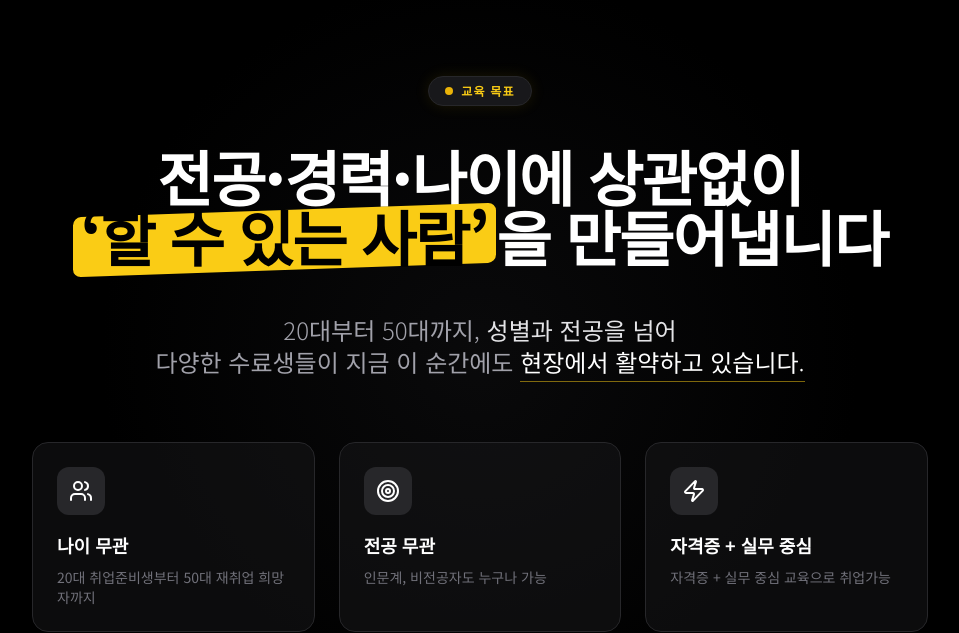
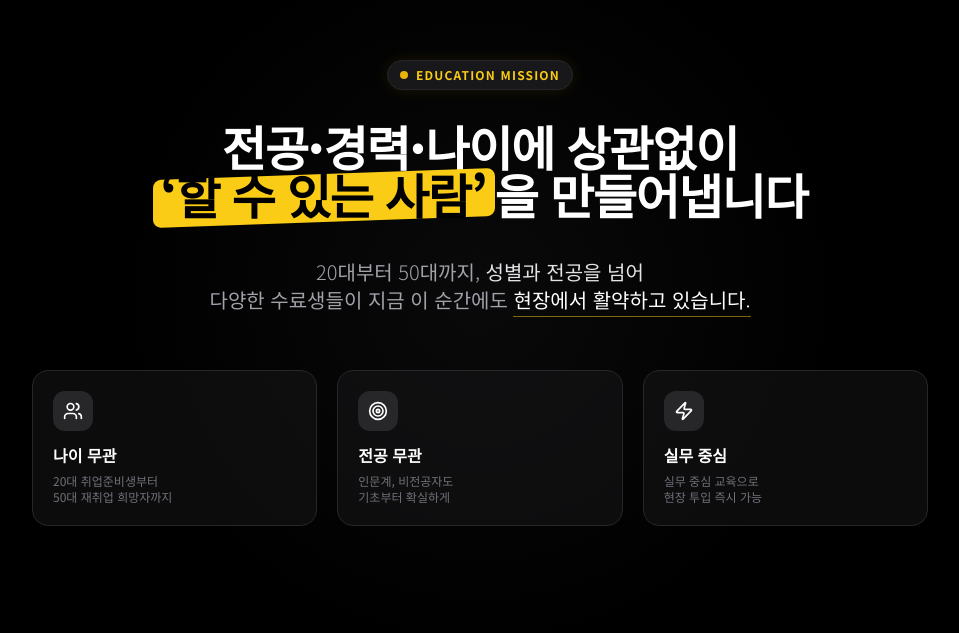
Before and after one commit to dvdkkk/electricity_eduwill, a React (Vite) app: page / in a window 1280 px wide. Shown: the part 852-1485 px from the top of the page, without its empty margins (160-1119 px from the left). Built offline with nearby package versions, Linux system fonts and the light colour scheme.

Commit message:
feat: Adjust padding and text size in IntroSection
Reduced top and bottom padding of the intro section to improve layout flow. Also, decreased the font size of the "Education Mission" badge and its label for better visual balance.

```diff
--- a/components/IntroSection.tsx
+++ b/components/IntroSection.tsx
@@ -3,7 +3,7 @@ import { Users, Zap, Target } from 'lucide-react';
 
 export const IntroSection: React.FC = () => {
   return (
-    <section className="py-24 md:py-32 bg-black relative border-b border-zinc-900">
+    <section className="py-20 md:py-28 bg-black relative border-b border-zinc-900">
       {/* Background Gradients */}
       <div className="absolute top-0 inset-x-0 h-px bg-gradient-to-r from-transparent via-zinc-800 to-transparent opacity-50"></div>
       <div className="absolute bottom-0 inset-x-0 h-px bg-gradient-to-r from-transparent via-zinc-800 to-transparent opacity-50"></div>
@@ -13,16 +13,16 @@ export const IntroSection: React.FC = () => {
         <div className="max-w-4xl mx-auto text-center">
 
           {/* Top Badge */}
-          <div className="inline-flex items-center gap-2 px-4 py-1.5 rounded-full bg-zinc-900 border border-zinc-800 text-yellow-400 mb-10 shadow-[0_0_15px_rgba(250,204,21,0.1)]">
+          <div className="inline-flex items-center gap-2 px-3 py-1.5 rounded-full bg-zinc-900 border border-zinc-800 text-yellow-400 mb-8 shadow-[0_0_15px_rgba(250,204,21,0.1)]">
             <span className="relative flex h-2 w-2">
               <span className="animate-ping absolute inline-flex h-full w-full rounded-full bg-yellow-400 opacity-75"></span>
               <span className="relative inline-flex rounded-full h-2 w-2 bg-yellow-500"></span>
             </span>
-            <span className="text-xs font-bold tracking-widest uppercase">교육 목표</span>
+            <span className="text-[10px] md:text-xs font-bold tracking-widest uppercase">Education Mission</span>
           </div>
 
           {/* Main Headline */}
-          <h2 className="text-3xl md:text-5xl lg:text-6xl font-black text-white leading-[1.3] md:leading-[1.2] mb-12 tracking-tight break-keep">
+          <h2 className="text-2xl md:text-4xl lg:text-5xl font-black text-white leading-[1.3] md:leading-[1.2] mb-10 tracking-tight break-keep">
             전공·경력·나이에 상관없이<br />
             <span className="relative inline-block px-2">
                 <span className="absolute inset-0 bg-yellow-400 -skew-y-2 rounded-lg transform translate-y-1"></span>
@@ -31,33 +31,33 @@ export const IntroSection: React.FC = () => {
           </h2>
 
           {/* Description */}
-          <p className="text-lg md:text-2xl text-zinc-400 font-light leading-relaxed mb-16 break-keep">
+          <p className="text-base md:text-xl text-zinc-400 font-light leading-relaxed mb-14 break-keep">
             20대부터 50대까지, <span className="text-zinc-200 font-medium">성별과 전공을 넘어</span><br className="hidden md:block" />
             다양한 수료생들이 지금 이 순간에도 <span className="text-white border-b border-yellow-400/50 pb-0.5">현장에서 활약하고 있습니다.</span>
           </p>
 
           {/* Stats / Icons Grid */}
-          <div className="grid grid-cols-1 md:grid-cols-3 gap-6 text-left">
-            <div className="bg-zinc-900/50 border border-zinc-800 p-6 rounded-2xl hover:border-yellow-400/30 transition-colors group">
-              <div className="w-12 h-12 bg-zinc-800 rounded-xl flex items-center justify-center text-white mb-4 group-hover:bg-yellow-400 group-hover:text-black transition-colors">
-                <Users size={24} />
+          <div className="grid grid-cols-1 md:grid-cols-3 gap-5 text-left">
+            <div className="bg-zinc-900/50 border border-zinc-800 p-5 rounded-2xl hover:border-yellow-400/30 transition-colors group">
+              <div className="w-10 h-10 bg-zinc-800 rounded-xl flex items-center justify-center text-white mb-3 group-hover:bg-yellow-400 group-hover:text-black transition-colors">
+                <Users size={20} />
               </div>
-              <h3 className="text-white font-bold text-lg mb-2">나이 무관</h3>
-              <p className="text-zinc-500 text-sm">20대 취업준비생부터 50대 재취업 희망자까지</p>
+              <h3 className="text-white font-bold text-base mb-1.5">나이 무관</h3>
+              <p className="text-zinc-500 text-xs">20대 취업준비생부터<br/>50대 재취업 희망자까지</p>
             </div>
-            <div className="bg-zinc-900/50 border border-zinc-800 p-6 rounded-2xl hover:border-yellow-400/30 transition-colors group">
-              <div className="w-12 h-12 bg-zinc-800 rounded-xl flex items-center justify-center text-white mb-4 group-hover:bg-yellow-400 group-hover:text-black transition-colors">
-                <Target size={24} />
+            <div className="bg-zinc-900/50 border border-zinc-800 p-5 rounded-2xl hover:border-yellow-400/30 transition-colors group">
+              <div className="w-10 h-10 bg-zinc-800 rounded-xl flex items-center justify-center text-white mb-3 group-hover:bg-yellow-400 group-hover:text-black transition-colors">
+                <Target size={20} />
               </div>
-              <h3 className="text-white font-bold text-lg mb-2">전공 무관</h3>
-              <p className="text-zinc-500 text-sm">인문계, 비전공자도 누구나 가능</p>
+              <h3 className="text-white font-bold text-base mb-1.5">전공 무관</h3>
+              <p className="text-zinc-500 text-xs">인문계, 비전공자도<br/>기초부터 확실하게</p>
             </div>
-            <div className="bg-zinc-900/50 border border-zinc-800 p-6 rounded-2xl hover:border-yellow-400/30 transition-colors group">
-              <div className="w-12 h-12 bg-zinc-800 rounded-xl flex items-center justify-center text-white mb-4 group-hover:bg-yellow-400 group-hover:text-black transition-colors">
-                <Zap size={24} />
+            <div className="bg-zinc-900/50 border border-zinc-800 p-5 rounded-2xl hover:border-yellow-400/30 transition-colors group">
+              <div className="w-10 h-10 bg-zinc-800 rounded-xl flex items-center justify-center text-white mb-3 group-hover:bg-yellow-400 group-hover:text-black transition-colors">
+                <Zap size={20} />
               </div>
-              <h3 className="text-white font-bold text-lg mb-2">자격증 + 실무 중심</h3>
-              <p className="text-zinc-500 text-sm">자격증 + 실무 중심 교육으로 취업가능</p>
+              <h3 className="text-white font-bold text-base mb-1.5">실무 중심</h3>
+              <p className="text-zinc-500 text-xs">실무 중심 교육으로<br/>현장 투입 즉시 가능</p>
             </div>
           </div>
 
```
